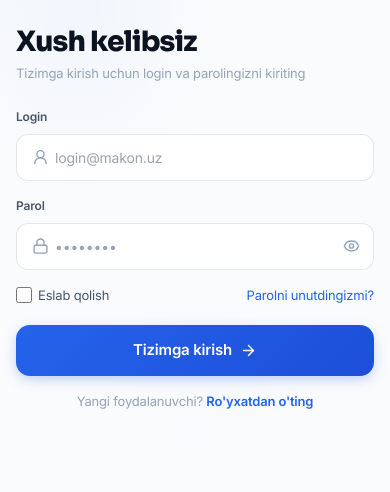
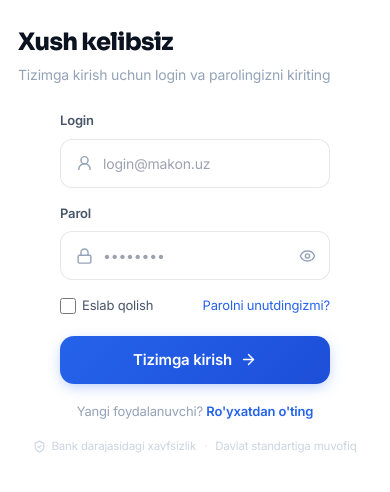
Before and after one commit to farhodmuxtorov17-stack/makon, a Nuxt app: page /login in a window 390 px wide. Shown: the top 492 px of the page. Built offline with nearby package versions, Linux system fonts and the light colour scheme; what vue3-apexcharts would draw is missing.

Commit message:
Redesign login page: premium windowed auth card layout, fixes empty-space look on large monitors

```diff
--- a/pages/index.vue
+++ b/pages/index.vue
@@ -321,7 +321,7 @@
           <div class="contact-info">
             <div class="contact-eyebrow">BOGLANISH</div>
             <h2 class="contact-title font-heading">Biz bilan bog'laning</h2>
-            <p class="contact-sub">Savollaringiz bormi? Demo o'tko'rish yoki integratsiya bo'yicha yordam kerakmi — jamoamiz tayyor.</p>
+            <p class="contact-sub">Savollaringiz bormi? Konsultatsiya yoki integratsiya bo'yicha yordam kerakmi — jamoamiz tayyor.</p>
             <div class="contact-items">
               <div class="contact-item">
                 <div class="contact-item__icon"><Mail :size="20" /></div>
@@ -399,7 +399,7 @@
           </div>
           <div class="cta-box__content">
             <h2 class="cta-box__title font-heading">Boshqaruvni boshlang</h2>
-            <p class="cta-box__text">Binolaringizni MAKON platformasida birlashtiring. Bepul sinab ko'ring.</p>
+            <p class="cta-box__text">Binolaringizni MAKON platformasida birlashtiring. Boshlang — birinchi obyektni bepul ulang.</p>
             <div class="cta-box__actions">
               <NuxtLink to="/register" class="cta-box__btn">
                 Ro'yxatdan o'tish <ArrowRight :size="16" />
--- a/pages/login.vue
+++ b/pages/login.vue
@@ -1,4 +1,8 @@
 <template>
+  <div class="auth-page">
+    <div class="auth-page__glow auth-page__glow--1"></div>
+    <div class="auth-page__glow auth-page__glow--2"></div>
+
     <div class="auth">
       <!-- ═══ Visual Side ═══ -->
       <div class="auth__visual">
@@ -12,14 +16,14 @@
           <div class="auth__visual-bottom">
             <h2 class="auth__visual-title">Toshkentning premium<br>obyektlari boshqaruvi</h2>
             <p class="auth__visual-text">MAKON platformasi orqali xavfsiz identifikatsiya va to'liq raqamli boshqaruv.</p>
-          <div class="flex items-center gap-4 mt-6">
-            <div class="flex items-center gap-2">
-              <ShieldCheck :size="18" class="text-blue-400" />
-              <span class="text-xs text-blue-200/60">Bank darajasidagi xavfsizlik</span>
+            <div class="auth__visual-badges">
+              <div class="auth__visual-badge">
+                <ShieldCheck :size="16" class="text-blue-400" />
+                <span>Bank darajasidagi xavfsizlik</span>
               </div>
-            <div class="flex items-center gap-2">
-              <Zap :size="18" class="text-blue-400" />
-              <span class="text-xs text-blue-200/60">Real vaqt rejimida</span>
+              <div class="auth__visual-badge">
+                <Zap :size="16" class="text-blue-400" />
+                <span>Real vaqt rejimida</span>
               </div>
             </div>
           </div>
@@ -28,6 +32,10 @@
 
       <!-- ═══ Form Side ═══ -->
       <div class="auth__form-side">
+        <NuxtLink to="/" class="auth__form-back">
+          <ArrowLeft :size="14" /> Bosh sahifaga
+        </NuxtLink>
+
         <div class="auth__form-wrap">
           <!-- Password Recovery Overlay -->
           <transition name="scale">
@@ -53,6 +61,9 @@
 
           <!-- Form Header -->
           <div class="auth__form-head">
+            <div class="auth__logo auth__logo--mobile">
+              <div class="auth__logo-icon auth__logo-icon--dark">M</div>
+            </div>
             <h1 class="auth__form-title">Xush kelibsiz</h1>
             <p class="auth__form-sub">Tizimga kirish uchun login va parolingizni kiriting</p>
           </div>
@@ -106,14 +117,19 @@
               <ArrowRight v-if="!loading" :size="17" />
             </button>
 
-
-
             <!-- Signup Link -->
             <p class="auth__signup">
               Yangi foydalanuvchi?
               <NuxtLink to="/register" class="auth__link auth__link--bold">Ro'yxatdan o'ting</NuxtLink>
             </p>
           </form>
+        </div>
+
+        <div class="auth__form-foot">
+          <div class="auth__form-foot-item"><ShieldCheck :size="13" /> Bank darajasidagi xavfsizlik</div>
+          <span class="auth__form-foot-dot">·</span>
+          <div class="auth__form-foot-item">Davlat standartiga muvofiq</div>
+        </div>
       </div>
     </div>
   </div>
@@ -162,3 +178,115 @@ function sendRecovery() {
   }
 }
 </script>
+
+<style scoped>
+/* ═══ Premium windowed auth shell — avoids the "empty full-bleed" look on large monitors ═══ */
+.auth-page {
+  position: relative;
+  min-height: 100vh;
+  display: flex;
+  align-items: center;
+  justify-content: center;
+  padding: 40px 24px;
+  background: radial-gradient(ellipse 900px 600px at 15% 10%, rgba(37,99,235,0.16), transparent 60%),
+              radial-gradient(ellipse 900px 700px at 85% 90%, rgba(99,102,241,0.12), transparent 60%),
+              #060a13;
+  overflow: hidden;
+}
+.auth-page__glow { position: absolute; border-radius: 50%; filter: blur(80px); pointer-events: none; opacity: 0.5; }
+.auth-page__glow--1 { width: 460px; height: 460px; top: -120px; left: -120px; background: radial-gradient(circle, rgba(37,99,235,0.35), transparent 70%); }
+.auth-page__glow--2 { width: 420px; height: 420px; bottom: -140px; right: -100px; background: radial-gradient(circle, rgba(139,92,246,0.25), transparent 70%); }
+
+.auth {
+  position: relative;
+  z-index: 1;
+  display: flex;
+  width: 100%;
+  max-width: 1120px;
+  height: min(700px, 86vh);
+  border-radius: 28px;
+  overflow: hidden;
+  box-shadow: 0 50px 120px -24px rgba(0,0,0,0.55), 0 0 0 1px rgba(255,255,255,0.07);
+  background: #ffffff;
+}
+.dark .auth { background: #0b0f19; }
+
+.auth__visual { position: relative; flex: 1.15; overflow: hidden; }
+.auth__visual-img { width: 100%; height: 100%; object-fit: cover; opacity: 0.55; }
+.auth__visual-grad { position: absolute; inset: 0; background: linear-gradient(190deg, rgba(10,17,32,0.35) 0%, rgba(10,17,32,0.55) 45%, rgba(8,13,25,0.92) 100%); }
+.auth__visual-content { position: absolute; inset: 0; display: flex; flex-direction: column; justify-content: space-between; padding: 40px; z-index: 1; }
+.auth__logo { display: flex; align-items: center; gap: 10px; text-decoration: none; }
+.auth__logo-icon { width: 36px; height: 36px; border-radius: 10px; background: linear-gradient(135deg, #2563EB 0%, #1D4ED8 100%); display: flex; align-items: center; justify-content: center; font-weight: 800; color: white; font-size: 18px; box-shadow: 0 4px 12px rgba(37,99,235,0.3); flex-shrink: 0; }
+.auth__visual-bottom { max-width: 380px; }
+.auth__visual-title { font-family: 'Sora', sans-serif; font-size: 26px; font-weight: 700; color: white; letter-spacing: -0.03em; line-height: 1.2; }
+.auth__visual-text { font-size: 14px; color: rgba(203,213,225,0.75); margin-top: 8px; line-height: 1.55; }
+.auth__visual-badges { display: flex; flex-wrap: wrap; gap: 10px; margin-top: 20px; }
+.auth__visual-badge { display: flex; align-items: center; gap: 7px; padding: 7px 12px; border-radius: 100px; background: rgba(255,255,255,0.06); border: 1px solid rgba(255,255,255,0.1); font-size: 12px; color: rgba(226,232,240,0.85); font-weight: 500; backdrop-filter: blur(6px); }
+
+.auth__form-side { width: 420px; flex-shrink: 0; display: flex; flex-direction: column; padding: 28px 44px; position: relative; }
+.auth__form-back { display: inline-flex; align-items: center; gap: 6px; font-size: 12.5px; font-weight: 600; color: var(--text-muted); text-decoration: none; align-self: flex-start; transition: color 0.2s; }
+.auth__form-back:hover { color: var(--accent); }
+.auth__logo--mobile { display: none; margin-bottom: 16px; }
+.auth__logo-icon--dark { background: linear-gradient(135deg, #2563EB 0%, #1D4ED8 100%); }
+
+.auth__form-wrap { flex: 1; display: flex; flex-direction: column; justify-content: center; width: 100%; max-width: 332px; margin: 0 auto; }
+.auth__form-head { margin-bottom: 26px; }
+.auth__form-title { font-size: 27px; font-weight: 800; color: var(--text); letter-spacing: -0.03em; font-family: 'Sora', sans-serif; animation: fadeInUp 0.5s cubic-bezier(0.16,1,0.3,1) both; }
+.auth__form-sub { font-size: 14px; color: var(--text-muted); margin-top: 4px; }
+
+.auth__field { margin-bottom: 16px; }
+.auth__label { font-size: 13px; font-weight: 600; color: var(--text-secondary); margin-bottom: 8px; display: block; }
+.auth__input-wrap { position: relative; }
+.auth__input-icon { position: absolute; left: 16px; top: 50%; transform: translateY(-50%); color: var(--text-muted); }
+.auth__input { width: 100%; border-radius: 12px; padding: 13px 16px 13px 42px; font-size: 14px; background: var(--bg-card); border: 1px solid var(--border-strong); color: var(--text); transition: all 0.2s; }
+.auth__input:focus { border-color: var(--accent); box-shadow: 0 0 0 4px rgba(37,99,235,0.1), 0 2px 8px -2px rgba(37,99,235,0.15); outline: none; }
+.auth__input-toggle { position: absolute; right: 10px; top: 50%; transform: translateY(-50%); background: none; border: none; color: var(--text-muted); cursor: pointer; padding: 4px; }
+.auth__error { display: flex; align-items: center; gap: 6px; padding: 10px 12px; border-radius: 10px; background: var(--danger-bg); color: var(--danger); font-size: 13px; margin-bottom: 16px; border: 1px solid var(--danger-border); }
+.auth__row { display: flex; align-items: center; justify-content: space-between; margin-bottom: 20px; }
+.auth__check { display: flex; align-items: center; gap: 6px; font-size: 13px; color: var(--text-secondary); }
+.auth__checkbox { width: 16px; height: 16px; border-radius: 4px; accent-color: var(--accent); }
+.auth__submit { width: 100%; display: flex; align-items: center; justify-content: center; gap: 8px; padding: 13px 24px; border-radius: 14px; background: var(--gradient-button, linear-gradient(135deg,#2563eb,#3b82f6)); color: white; font-size: 15px; font-weight: 600; border: none; cursor: pointer; transition: all 0.35s cubic-bezier(0.4,0,0.2,1); box-shadow: 0 6px 20px -4px rgba(37,99,235,0.35); position: relative; overflow: hidden; }
+.auth__submit:hover { transform: translateY(-2px); box-shadow: 0 10px 32px -4px rgba(37,99,235,0.45), 0 0 0 4px rgba(37,99,235,0.08); }
+.auth__submit::after { content: ''; position: absolute; inset: 0; background: linear-gradient(110deg, transparent 30%, rgba(255,255,255,0.15) 50%, transparent 70%); transform: translateX(-100%); transition: transform 0.6s; }
+.auth__submit:hover::after { transform: translateX(100%); }
+.auth__submit:active { transform: translateY(0); }
+.auth__submit:disabled { opacity: 0.6; cursor: wait; }
+.auth__link { font-size: 13px; color: var(--accent); text-decoration: none; cursor: pointer; background: none; border: none; }
+.auth__link:hover { text-decoration: underline; }
+.auth__link--bold { font-weight: 600; }
+.auth__signup { text-align: center; font-size: 13px; color: var(--text-muted); margin-top: 18px; }
+
+.auth__forgot-box { background: var(--bg-card); border: 1px solid var(--border); border-radius: 20px; padding: 24px; box-shadow: var(--shadow-xl); max-width: 340px; }
+.auth__forgot-overlay { position: fixed; inset: 0; z-index: 50; display: flex; align-items: center; justify-content: center; background: rgba(6,10,19,0.55); backdrop-filter: blur(3px); padding: 20px; }
+.auth__forgot-title { font-size: 19px; font-weight: 700; color: var(--text); margin-bottom: 4px; }
+.auth__forgot-text { font-size: 14px; color: var(--text-muted); margin-bottom: 16px; }
+.auth__back { display: flex; align-items: center; gap: 6px; padding: 8px 12px; border-radius: 8px; font-size: 13px; color: var(--text-secondary); border: none; background: none; cursor: pointer; transition: color 0.2s; width: 100%; }
+.auth__back:hover { color: var(--accent); }
+
+.auth__form-foot { display: flex; align-items: center; justify-content: center; gap: 8px; font-size: 11.5px; color: var(--text-faint); padding-top: 16px; }
+.auth__form-foot-item { display: flex; align-items: center; gap: 5px; }
+.auth__form-foot-dot { opacity: 0.5; }
+
+@keyframes fadeInUp { from { opacity: 0; transform: translateY(10px); } to { opacity: 1; transform: translateY(0); } }
+.scale-enter-active, .scale-leave-active { transition: all 0.2s ease; }
+.scale-enter-from, .scale-leave-to { opacity: 0; transform: scale(0.96); }
+
+/* ═══ Responsive ═══ */
+@media (max-width: 980px) {
+  .auth { max-width: 920px; }
+  .auth__form-side { width: 380px; padding: 24px 36px; }
+}
+@media (max-width: 860px) {
+  .auth-page { padding: 0; align-items: stretch; }
+  .auth { flex-direction: column; max-width: 100%; height: auto; min-height: 100vh; border-radius: 0; box-shadow: none; }
+  .auth__visual { flex: none; min-height: 240px; }
+  .auth__form-side { width: 100%; padding: 32px 24px 40px; }
+  .auth__form-back { display: none; }
+  .auth__logo--mobile { display: none; }
+  .auth__form-wrap { max-width: 380px; }
+}
+@media (max-width: 420px) {
+  .auth__form-side { padding: 24px 18px 32px; }
+  .auth__form-title { font-size: 24px; }
+}
+</style>
```
Lines whose indentation alone changed are shown as unchanged.
